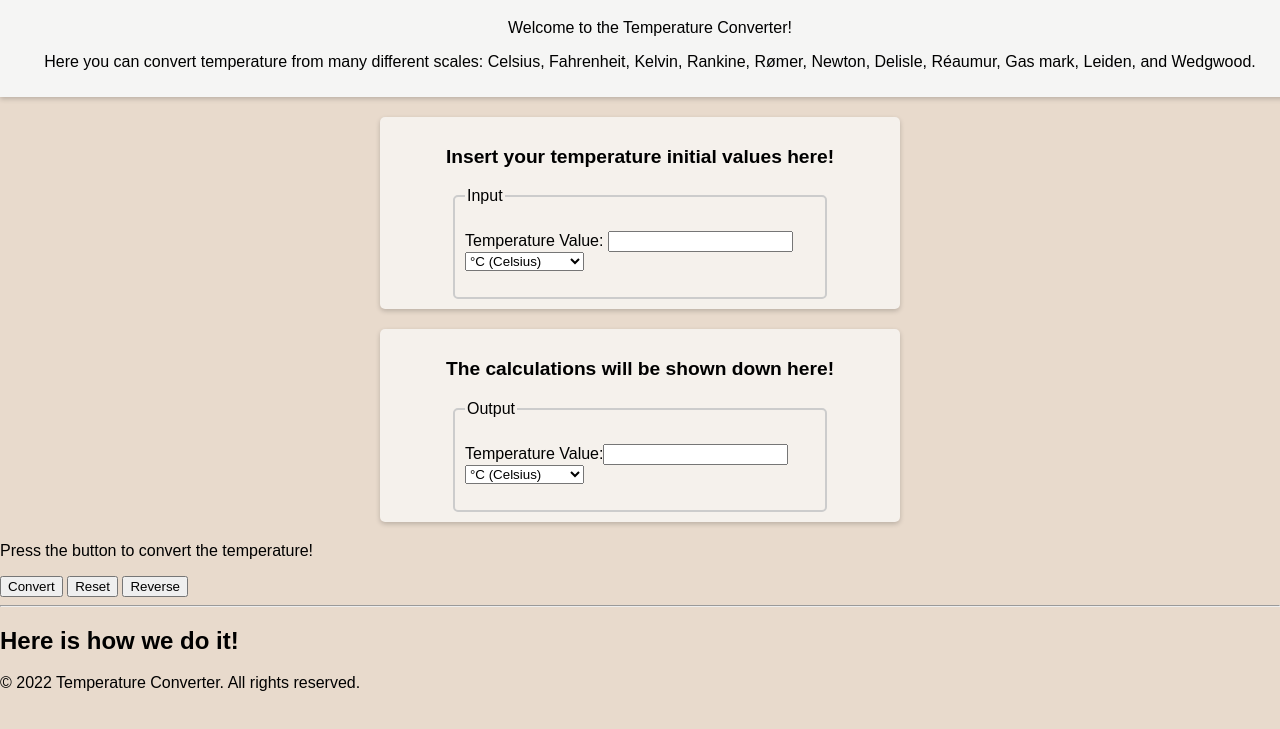
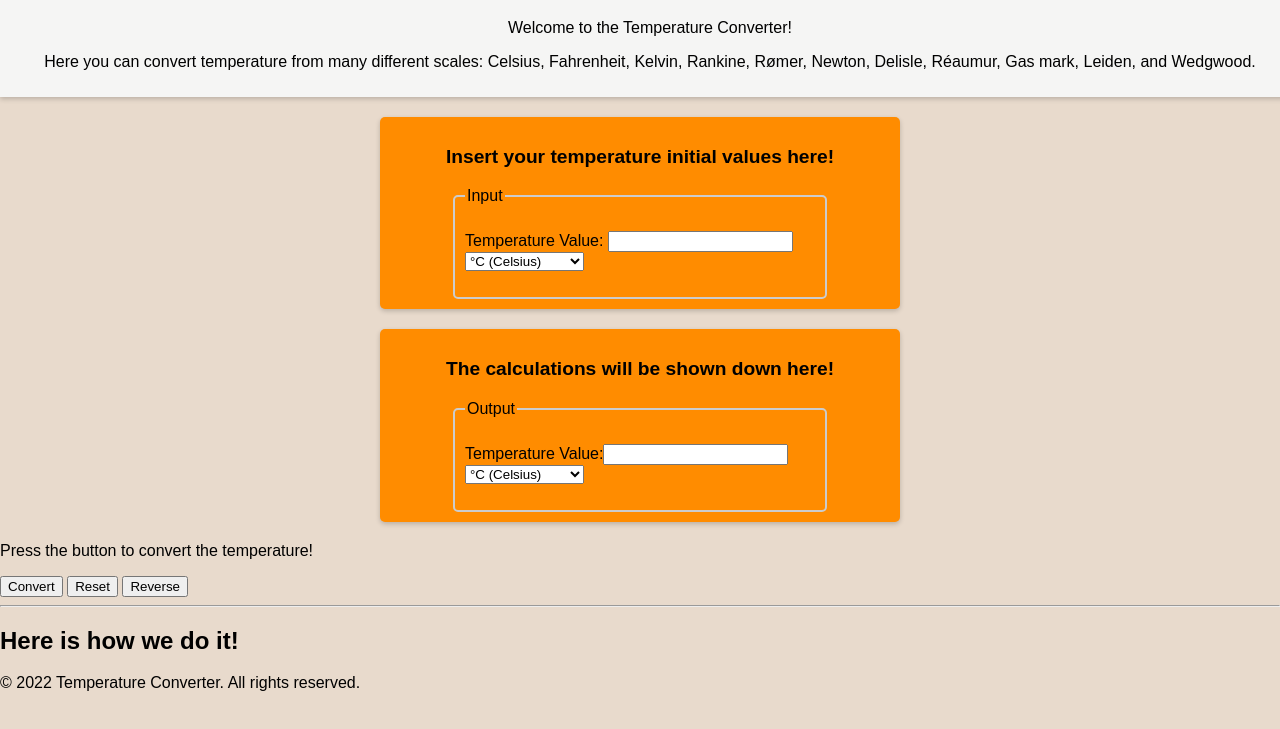
Before and after one commit to revou-fundamental-course/03-feb-25-zelebwr, a plain HTML site: page index.html in a window 1280 px wide. Shown: the part 71-800 px from the top of the page. Drawn offline with Linux system fonts and the light colour scheme.

Commit message:
The real test

```diff
--- a/css/style.css
+++ b/css/style.css
@@ -21,7 +21,7 @@ header {
   padding: 10px;
   border: 2px solid #ccc;
   border-radius: 5px;
-  background-color: rgb(245, 241, 236);
+  background-color: rgb(255, 140, 0);
   box-shadow: 0 2px 5px rgba(0, 0, 0, 0.2);
   border-radius: 5px;
   margin: 20px auto;
```
